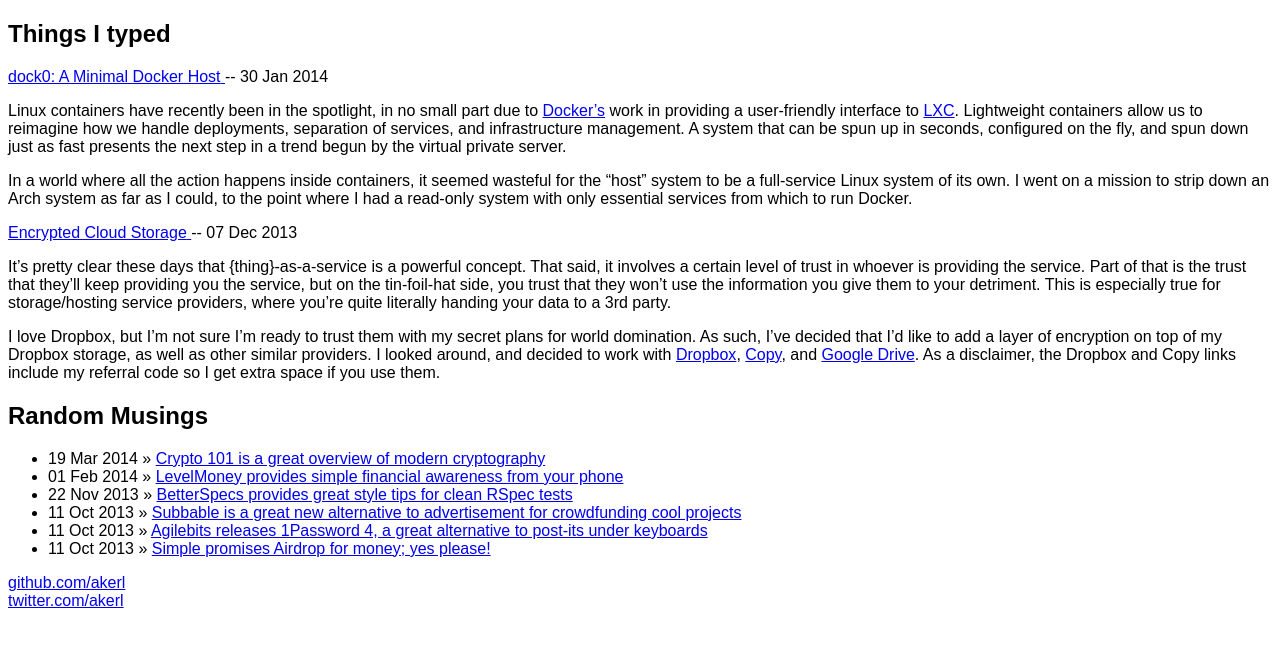
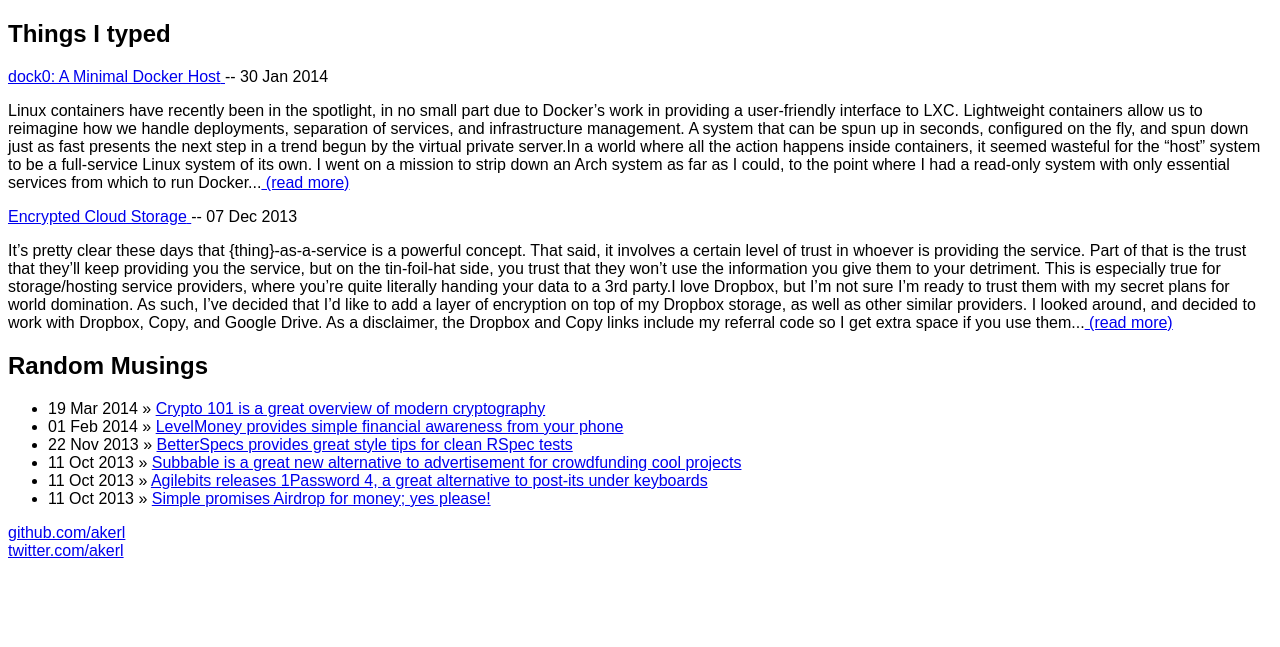
Before and after one commit to akerl/blog, a Jekyll site: the page built from index.html, in a window 1280 px wide. Shown: the top 647 px of the page. Built offline with Jekyll 4.4.1, drawn with Linux system fonts in a browser that asks for light colours.

Commit message:
add readmore links

```diff
--- a/index.html
+++ b/index.html
@@ -14,7 +14,7 @@ layout: default
                     <span>-- {{ post.date | date_to_string }}</span>
                 </div>
                 <div class="excerpt">
-                    <p>{{ post.excerpt }}</p>
+                    <p>{{ post.excerpt | strip_html | strip_newlines}}..<a href="{{ post.url }}"> (read more)</a></p>
                 </div>
             </div>
         {% endif %}
```
